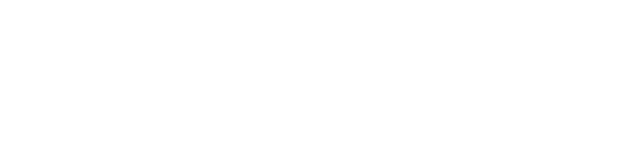
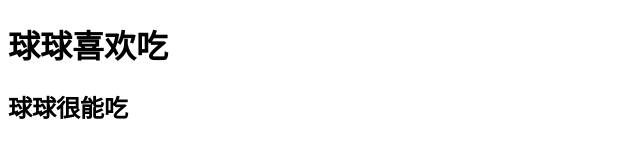
Before and after one commit to SamFfffan/git-demo-1, a plain HTML site: page index.html in a window 1280 px wide. Shown: the whole page, without its empty margins (0-640 px from the left). Drawn offline with Linux system fonts and the light colour scheme.

Commit message:
添加了广告语

```diff
--- a/index.html
+++ b/index.html
@@ -9,7 +9,8 @@
 </head>
 
 <body>
-
+    <h1>球球喜欢吃</h1>
+    <h2>球球很能吃</h2>
 </body>
 
 </html>
```
